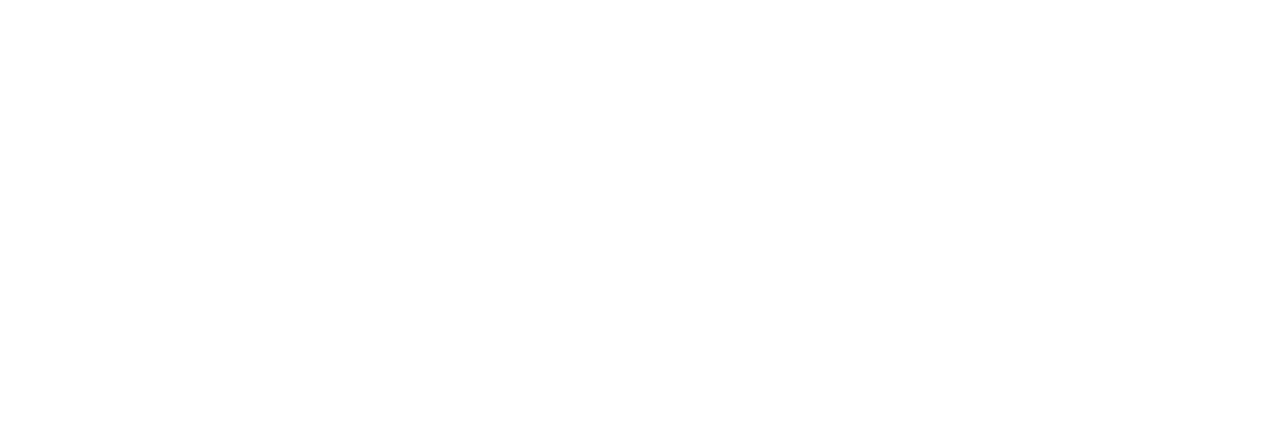
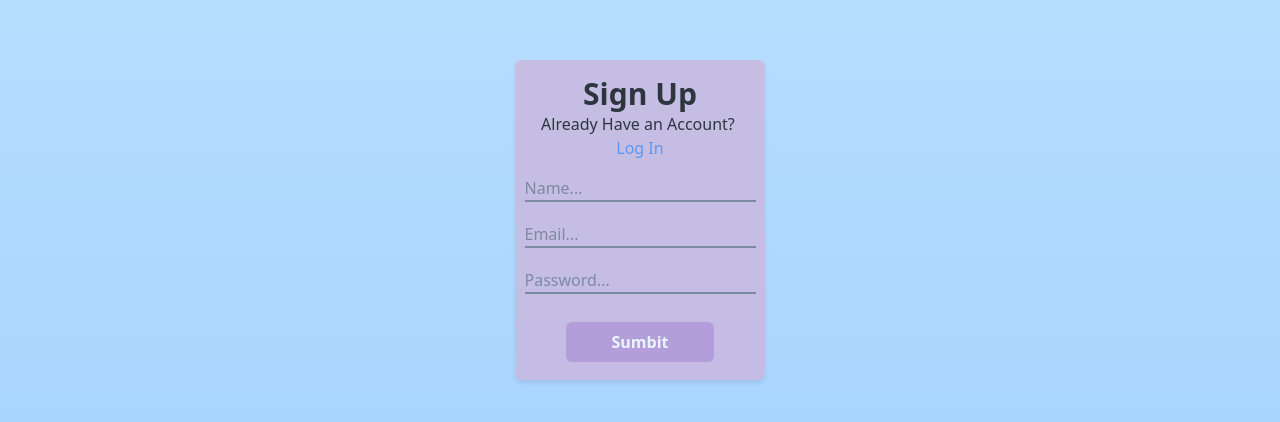
Before and after one commit to DannyLurker/Online-ShopV2, a React (Vite) app in the folder frontend/: page /signup in a window 1280 px wide. Before the commit this address had no page. Shown: the part 180-602 px from the top of the page. Built offline with nearby package versions, Linux system fonts and the light colour scheme.

Commit message:
add a Login and Signup route(still in developing), change back the navbar(cant go well on sm)

```diff
--- a/frontend/src/App.jsx
+++ b/frontend/src/App.jsx
@@ -1,18 +1,25 @@
-import { useState, lazy } from "react";
+import { useState, lazy, Suspense } from "react";
 import { BrowserRouter, Routes, Route } from "react-router-dom";
+import Spinner from "./components/Spinner";
 
 const NavWrapper = lazy(() => import("./components/NavWrapper"));
 const HomePage = lazy(() => import("./components/HomePage"));
+const Login = lazy(() => import("./components/Login"));
+const Signup = lazy(() => import("./components/Signup"));
 
 function App() {
   return (
     <>
       <BrowserRouter>
-        <Routes>
-          <Route path="/" element={<NavWrapper />}>
-            <Route path="/" element={<HomePage />} />
-          </Route>
-        </Routes>
+        <Suspense fallback={<Spinner />}>
+          <Routes>
+            <Route path="/" element={<NavWrapper />}>
+              <Route path="/" element={<HomePage />} />
+            </Route>
+            <Route path="/login" element={<Login />} />
+            <Route path="/signup" element={<Signup />} />
+          </Routes>
+        </Suspense>
       </BrowserRouter>
     </>
   );
--- /dev/null
+++ b/frontend/src/components/Login.jsx
@@ -0,0 +1,52 @@
+import React from "react";
+import { FaArrowLeft } from "react-icons/fa";
+import { Link } from "react-router-dom";
+
+const Login = () => {
+  return (
+    <div className="bg-gradient-to-t from-[#a2d2ff] to-[#bde0fe] min-h-screen flex justify-center items-center">
+      <div className="bg-[#cdb4db] w-[250px] h-[300px] rounded-md shadow-md opacity-75 p-2">
+        <div className="flex justify-center mt-2 flex-col text-center px-2 mb-3">
+          <h1 className="text-3xl font-bold ">Login</h1>
+          <p>
+            Don't Have an Account yet ?
+            <a href="/signup" className="text-blue-500">
+              Sign Up
+            </a>
+          </p>
+        </div>
+        <div className="flex justify-center text-center mt-4">
+          <form>
+            <input
+              type="email"
+              className="bg-[#cdb4db] placeholder-gray-500 outline-none border-b-2 border-gray-500 mb-5 invalid:focus:border-red-600 "
+              placeholder="Email..."
+              required
+              minLength={3}
+            />
+            <input
+              type="password"
+              className="bg-[#cdb4db] placeholder-gray-500 outline-none border-b-2 border-gray-500 mb-5 invalid:focus:border-red-600 "
+              placeholder="Password..."
+              required
+              minLength={8}
+            />
+            <button
+              type="sumbit"
+              className="w-[63%] h-10 bg-[#b68ccf] rounded-md text-white font-semibold mt-2"
+            >
+              Sumbit
+            </button>
+            <div className="ml-4 mt-2">
+              <Link to="/">
+                <FaArrowLeft />
+              </Link>
+            </div>
+          </form>
+        </div>
+      </div>
+    </div>
+  );
+};
+
+export default Login;
--- a/frontend/src/components/NavWrapper.jsx
+++ b/frontend/src/components/NavWrapper.jsx
@@ -10,8 +10,8 @@ const NavWrapper = () => {
   }
 
   return (
-    <div className="bg-gradient-to-t from-[#a2d2ff] to-[#bde0fe] min-h-screen h-full pt-16">
-      <header className="fixed top-0 left-0 w-full bg-[#cdb4db] z-20">
+    <div className="bg-gradient-to-t from-[#a2d2ff] to-[#bde0fe] min-h-screen h-full">
+      <header className="w-full bg-[#cdb4db] z-20">
         <nav className="flex justify-between items-center p-5 w-[92%] mx-auto">
           <div>
             <h1 className="relative font-bold font-mono text-3xl">
@@ -55,14 +55,18 @@ const NavWrapper = () => {
                   History
                 </a>
                 <button className="block md:hidden mt-8 button">
-                  <h2>Sign In</h2>
+                  <h2>
+                    <a href="/signup">Sign In</a>
+                  </h2>
                 </button>
               </li>
             </ul>
           </div>
           <div className="hidden md:flex">
-            <button className="button mr-2">
-              <h2>Sign In</h2>
+            <button className="block button">
+              <h2>
+                <a href="/signup">Sign In</a>
+              </h2>
             </button>
             <div>
               <label htmlFor="user-modal" className="cursor-pointer">
--- /dev/null
+++ b/frontend/src/components/Signup.jsx
@@ -0,0 +1,52 @@
+import React from "react";
+
+const Signup = () => {
+  return (
+    <div className="bg-gradient-to-t from-[#a2d2ff] to-[#bde0fe] min-h-screen flex justify-center items-center">
+      <div className="bg-[#cdb4db] w-[250px] h-[320px] rounded-md shadow-md opacity-75 p-2">
+        <div className="flex justify-center mt-2 flex-col text-center px-2 mb-3">
+          <h1 className="text-3xl font-bold ">Sign Up</h1>
+          <p>
+            Already Have an Account?
+            <a href="/login" className="text-blue-500">
+              &nbsp; Log In
+            </a>
+          </p>
+        </div>
+        <div className="flex justify-center text-center mt-4">
+          <form>
+            <input
+              type="text"
+              className="bg-[#cdb4db] placeholder-gray-500 outline-none border-b-2 border-gray-500 mb-5 invalid:focus:border-red-600 "
+              placeholder="Name..."
+              required
+              minLength={3}
+            />
+            <input
+              type="email"
+              className="bg-[#cdb4db] placeholder-gray-500 outline-none border-b-2 border-gray-500 mb-5 invalid:focus:border-red-600 "
+              placeholder="Email..."
+              required
+              minLength={3}
+            />
+            <input
+              type="password"
+              className="bg-[#cdb4db] placeholder-gray-500 outline-none border-b-2 border-gray-500 mb-5 invalid:focus:border-red-600 "
+              placeholder="Password..."
+              required
+              minLength={8}
+            />
+            <button
+              type="sumbit"
+              className="w-[63%] h-10 bg-[#b68ccf] rounded-md text-white font-semibold mt-2"
+            >
+              Sumbit
+            </button>
+          </form>
+        </div>
+      </div>
+    </div>
+  );
+};
+
+export default Signup;
```
